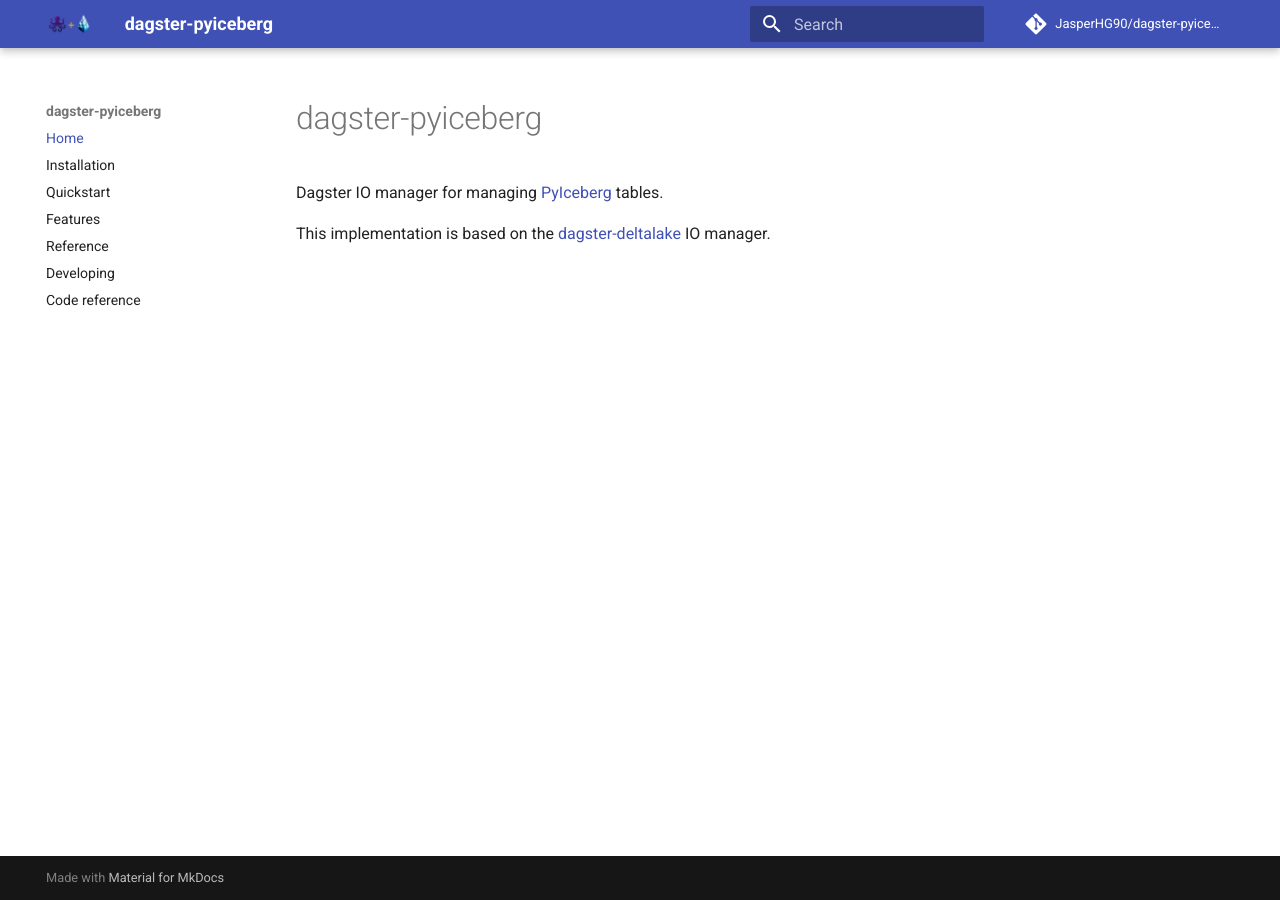
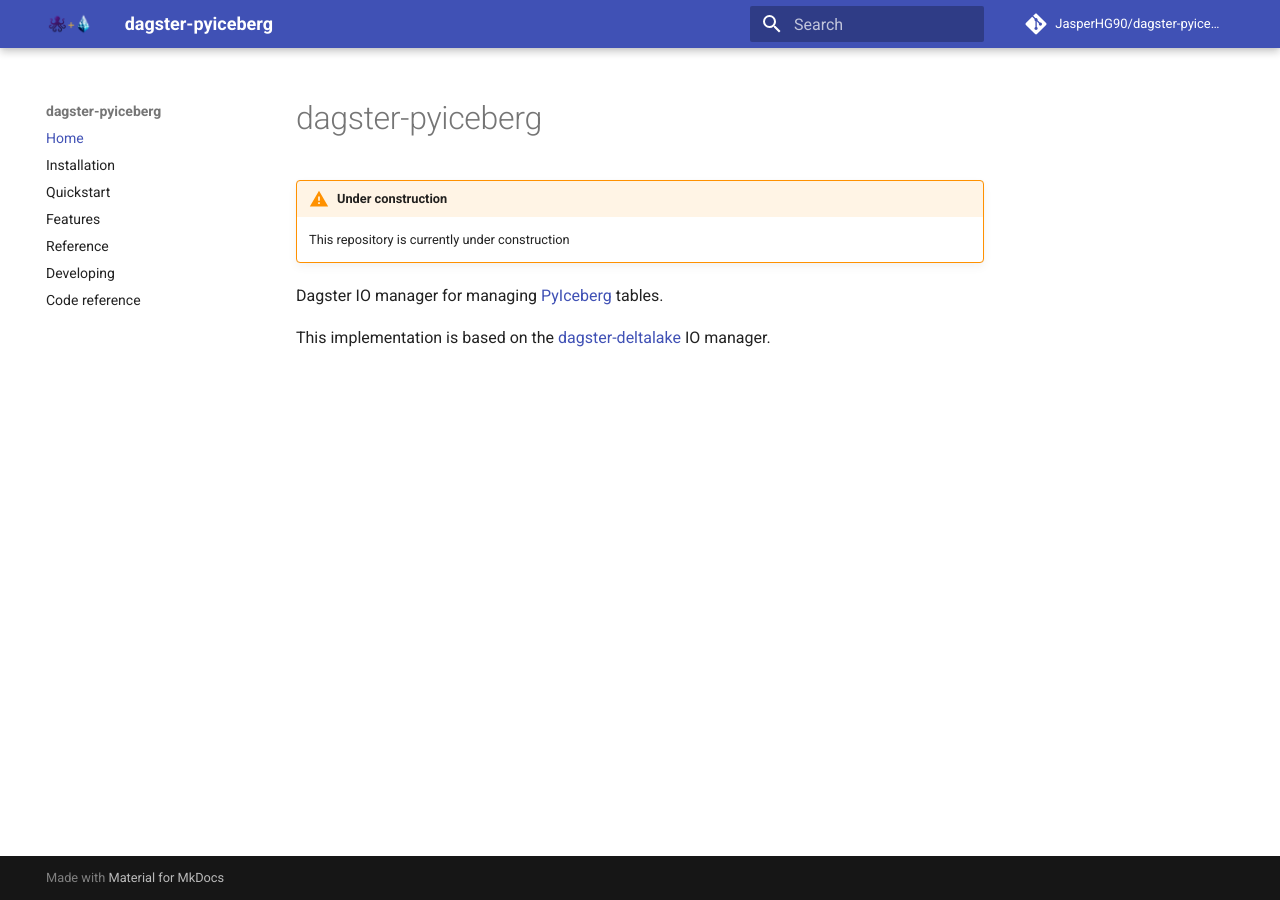
Before and after one commit to JasperHG90/dagster-pyiceberg, an MkDocs documentation site: the page built from docs/index.md, in a window 1280 px wide. Built offline with MkDocs 1.6.1 and Material for MkDocs 9.7.7, drawn with Linux system fonts in a browser that asks for light colours; comment, search, counter and statistics services are not loaded.

```diff
--- a/docs/index.md
+++ b/docs/index.md
@@ -1,4 +1,8 @@
 # dagster-pyiceberg
+
+!!! warning "Under construction"
+
+    This repository is currently under construction
 
 Dagster IO manager for managing [PyIceberg](https://github.com/apache/iceberg-python) tables.
 
```
Also changed, not shown: README.md (+1 -1 lines).
